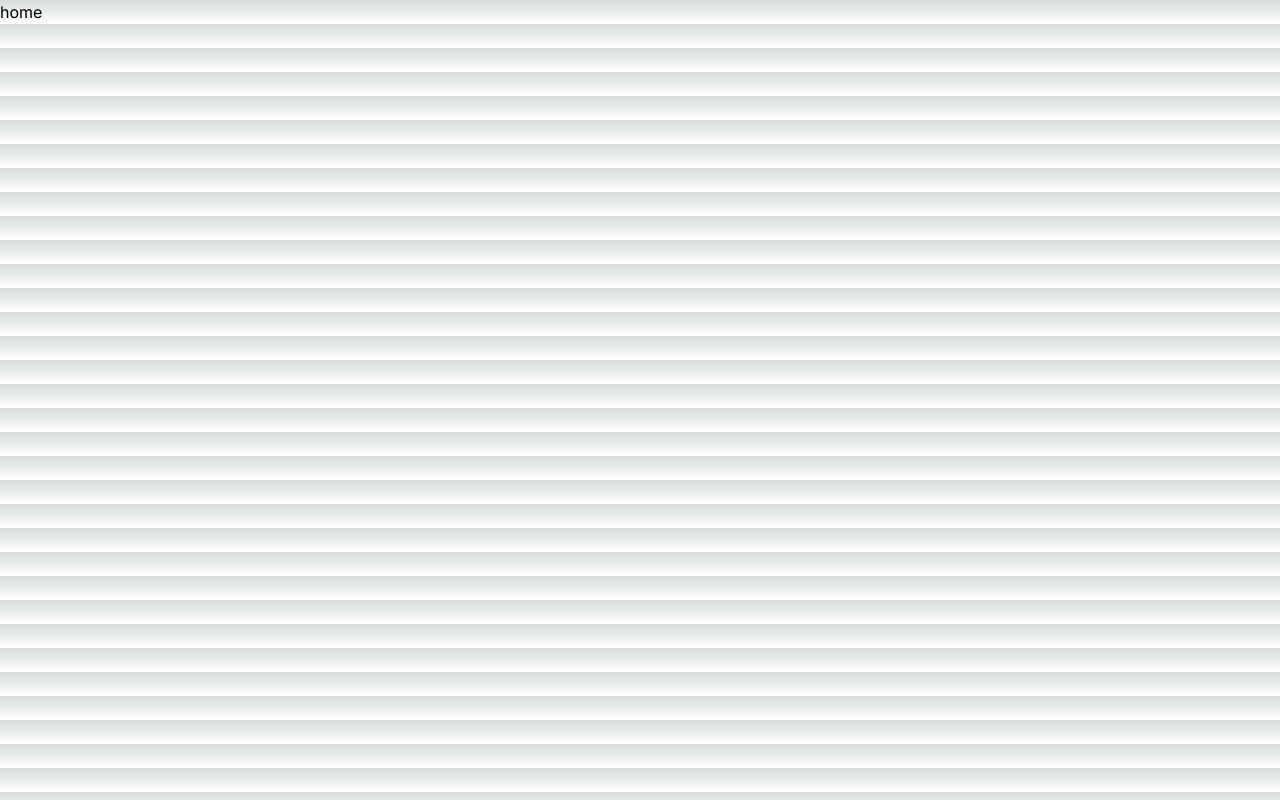
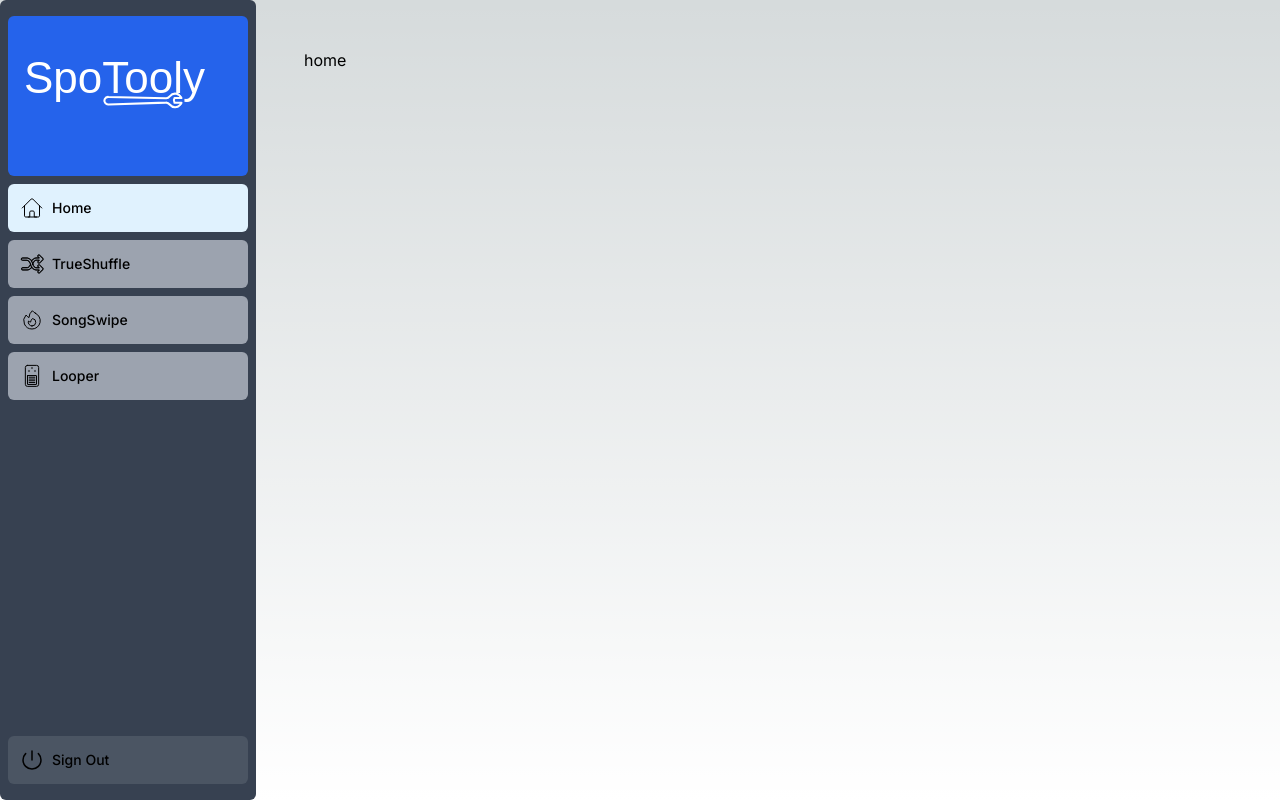
Before and after one commit to JakelMichiels/TrueShuffle, a Next.js app: page /home in a window 1280 px wide. Built offline with nearby package versions, Linux system fonts and the light colour scheme; a web font is replaced by a local one.

Commit message:
added sidebar

```diff
--- /dev/null
+++ b/app/home/layout.tsx
@@ -0,0 +1,13 @@
+import SideNav from "@/app/ui/home/side-bar";
+export const experimental_ppr = true;
+
+export default function Layout({ children }: { children: React.ReactNode }) {
+  return (
+    <div className="flex h-screen flex-col md:flex-row md:overflow-hidden">
+      <div className="w-full flex-none md:w-64">
+        <SideNav />
+      </div>
+      <div className="flex-grow p-6 md:overflow-y-auto md:p-12">{children}</div>
+    </div>
+  );
+}
--- /dev/null
+++ b/app/ui/home/nav-links.tsx
@@ -0,0 +1,47 @@
+"use client";
+import Link from "next/link";
+import { HomeIcon, FireIcon } from "@heroicons/react/24/outline";
+import { ShuffleIcon, LooperIcon } from "@/app/ui/icons";
+import { usePathname } from "next/navigation";
+import clsx from "clsx";
+
+// Map of links to display in the side navigation.
+// Depending on the size of the application, this would be stored in a database.
+const links = [
+  { name: "Home", href: "/home", icon: HomeIcon },
+  {
+    name: "TrueShuffle",
+    href: "/home/trueshuffle",
+    icon: ShuffleIcon,
+  },
+  { name: "SongSwipe", href: "/home/songswipe", icon: FireIcon },
+  { name: "Looper", href: "/home/looper", icon: LooperIcon },
+];
+
+export default function NavLinks() {
+  const pathname = usePathname();
+  return (
+    <>
+      {links.map((link) => {
+        const LinkIcon = link.icon;
+        return (
+          <Link
+            key={link.name}
+            href={link.href}
+            className={clsx(
+              "flex h-[48px] grow items-center justify-center gap-2 rounded-md bg-gray-400 p-3 text-sm font-medium hover:bg-sky-100 hover:text-blue-600 md:flex-none md:justify-start md:p-2 md:px-3",
+              {
+                "bg-sky-100 text-white-600": pathname === link.href,
+              },
+              {"text-black": pathname !== link.href }
+
+            )}
+          >
+            <LinkIcon className="w-6 stroke-1 " />
+            <p className="hidden md:block">{link.name}</p>
+          </Link>
+        );
+      })}
+    </>
+  );
+}
--- /dev/null
+++ b/app/ui/home/side-bar.tsx
@@ -0,0 +1,35 @@
+import Link from "next/link";
+import NavLinks from "@/app/ui/home/nav-links";
+import { signOut } from "next-auth/react";
+import SpoToolyLogo from "@/app/ui/SpoTooly-logo";
+import { PowerIcon } from "@heroicons/react/24/outline";
+
+export default function SideNav() {
+  return (
+    <div className="flex h-full flex-col px-3 py-4 md:px-2 bg-gray-700 rounded-md">
+      <Link
+        className="mb-2 flex h-20 items-end justify-start rounded-md bg-blue-600 p-4 md:h-40"
+        href="/"
+      >
+        <div className="w-32 text-white md:w-40">
+          <SpoToolyLogo />
+        </div>
+      </Link>
+      <div className="flex grow flex-row justify-between space-x-2 md:flex-col md:space-x-0 md:space-y-2">
+        <NavLinks />
+        <div className="hidden h-auto w-full grow rounded-md md:block"></div>
+
+        <button
+          onClick={async () => {
+            "use server";
+            await signOut({ callbackUrl: "/" });
+          }}
+          className="flex h-[48px] w-full grow items-center justify-center gap-2 rounded-md bg-gray-600 p-3 text-sm font-medium hover:bg-sky-100 hover:text-blue-600 md:flex-none md:justify-start md:p-2 md:px-3"
+        >
+          <PowerIcon className="w-6" />
+          <div className="hidden md:block">Sign Out</div>
+        </button>
+      </div>
+    </div>
+  );
+}
```
